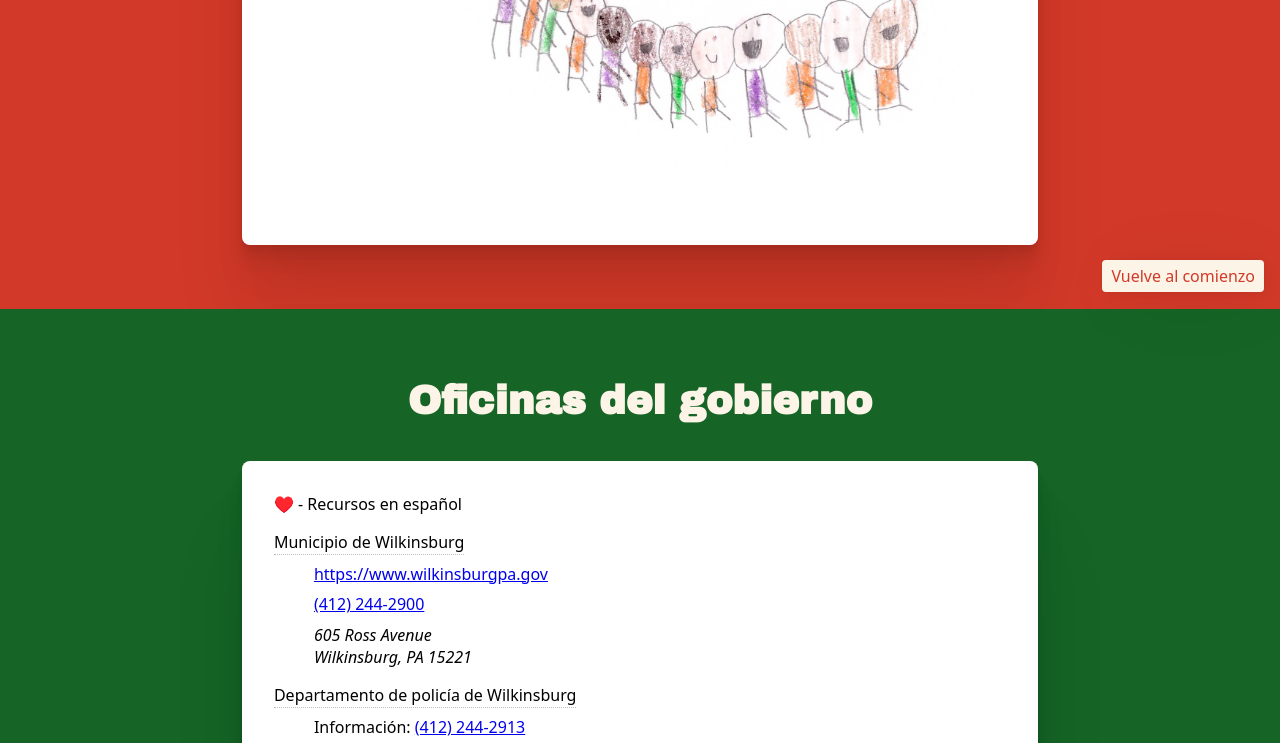
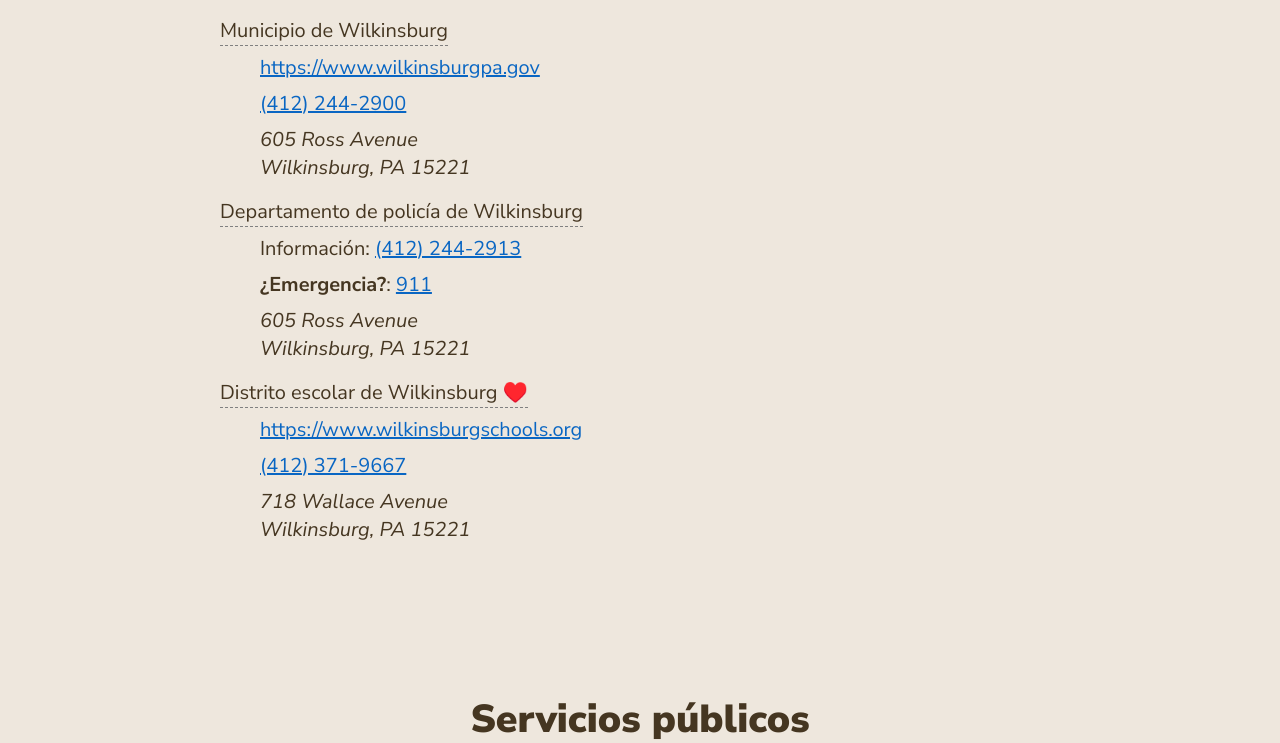
Before and after one commit to SeanMcP/es-wilkinsburg, a plain HTML site: page index.html in a window 1280 px wide. Shown: the part 492-1235 px from the top of the page. Drawn offline with Linux system fonts and the light colour scheme.

Commit message:
simplify everything

```diff
--- a/index.html
+++ b/index.html
@@ -4,27 +4,24 @@
 <head>
     <meta charset="UTF-8">
     <meta name="viewport" content="width=device-width, initial-scale=1.0">
-    <title>Bienvenido a Wilkinsburg</title>
+    <title>¡Hola Wilkinsburg!</title>
+    <meta name="description" content="¡Hola Wilkinsburg! es un sitio web con información para hispanicos sobre el municipio Wilkinsburg en Pittsburgh, Pennsylvania.">
     <link rel="preconnect" href="https://fonts.googleapis.com">
     <link rel="preconnect" href="https://fonts.gstatic.com" crossorigin>
-    <link href="https://fonts.googleapis.com/css2?family=Archivo+Black&display=swap" rel="stylesheet">
+    <link href="https://fonts.googleapis.com/css2?family=Geologica:wght@100..900&family=Nunito+Sans:ital,opsz,wght@0,6..12,200..1000;1,6..12,200..1000&display=swap" rel="stylesheet">
     <link rel="stylesheet" href="styles.css">
 </head>
 
 <body id="comienzo">
-    <header>
-        <a href="/">¡Hola Wilkinsburg!</a>
-    </header>
     <main>
-        <section class="rojo">
+        <section>
             <h1>¡Bienvenido a Wilkinsburg!</h1>
-            <div class="texto">
-                <img src="hola.jpg" alt="" style="width:100%;">
-            </div>
+            <p>Wilkinsburg es un municipio en Pittsburgh, Pennsylvania con vecinos amigables, vivienda asequible y muchase iglesias.</p>
+            <p>Este sitio web fue hecho por por vecinos en Wilkinsburg.</p>
         </section>
-        <section id="#gobierno" class="verde">
+        <section id="#gobierno">
             <h2>Oficinas del gobierno</h2>
-            <div class="texto">
+            <div>
                 <p>♥️ - Recursos en español</p>
                 <dl>
                     <dt><e-ingles en="Borough of Wilkinsburg">Municipio de Wilkinsburg</e-ingles></dt>
@@ -46,9 +43,9 @@
                             Wilkinsburg, PA 15221
                         </address>
                     </dd>
-                    <dt><e-ingles en="Wilkinsburg School District">Distrito escolar de Wilkinsburg</e-ingles></dt>
+                    <dt><e-ingles en="Wilkinsburg School District">Distrito escolar de Wilkinsburg ♥️</e-ingles></dt>
                     <dd>
-                        <a href="https://www.wilkinsburgschools.org/">https://www.wilkinsburgschools.org ♥️</a>
+                        <a href="https://www.wilkinsburgschools.org/">https://www.wilkinsburgschools.org</a>
                         <a href="tel:1+412-371-9667">(412) 371-9667</a>
                         <address>
                             718 Wallace Avenue<br />
@@ -58,9 +55,9 @@
                 </dl>
             </div>
         </section>
-        <section id="#servicios" class="oro">
+        <section id="#servicios">
             <h2>Servicios públicos</h2>
-            <div class="texto">
+            <div>
                 <p>♥️ - Recursos en español</p>
                 <dl>
                     <dt>Agua: <e-ingles en="Wilkinsburg-Penn Joint Water Authority">Autoridad Conjunta del Agua de
@@ -91,46 +88,15 @@
             </div>
         </section>
     </main>
-    <a href="#comienzo">Vuelve al comienzo</a>
     <script>
         customElements.define('e-ingles', class extends HTMLElement {
-            constructor() {
-                super();
-                this.attachShadow({
-                    mode: 'open'
-                });
-                this.template = document.createElement('template');
-            }
-
             connectedCallback() {
-                this.template.innerHTML = `
-                    <style>
-                        details {
-                            display: inline-block;
-                            position: relative;
-                        }
-
-                        summary {
-                            border-bottom: 1px dotted hsla(0, 0%, 0%, 0.25);
-                            cursor: help;
-                            list-style-type: none;
-                        }
-
-                        details[open] div {
-                            background: var(--tomate);
-                            color: white;
-                            left: 0;
-                            padding: 0.25ch 0.5ch;
-                            position: absolute;
-                            top: 100%;
-                        }
-                    </style>
-                    <details>
-                        <summary><slot></slot></summary>
+                this.innerHTML = `
+                    <details e-ingles>
+                        <summary>${this.textContent}</summary>
                         <div lang="en">${this.getAttribute("en")}</div>
                     </details>
                 `;
-                this.shadowRoot.appendChild(this.template.content.cloneNode(true));
             }
         })
     </script>
--- a/styles.css
+++ b/styles.css
@@ -1,96 +1,70 @@
 :root {
-    --tomate: hsl(6, 68%, 49%);
-    --crema: hsl(36, 82%, 95%);
-    --verde: hsl(132, 64%, 24%);
-    --oro: hsl(48, 96%, 52%);
-    --cafe: hsl(36, 90%, 15%);
-
-    --sans: system-ui, -apple-system, BlinkMacSystemFont, 'Segoe UI', Roboto, Oxygen, Ubuntu, Cantarell, 'Open Sans', 'Helvetica Neue', sans-serif;
-    --titulo: "Archivo Black", var(--sans);
+    --sans: "Nunito Sans", system-ui, -apple-system, BlinkMacSystemFont, 'Segoe UI', Roboto, Oxygen, Ubuntu, Cantarell, 'Open Sans', 'Helvetica Neue', sans-serif;
 }
 
-html {
-    font-family: var(--sans);
-    line-height: 1.4;
+/* @link https://utopia.fyi/type/calculator?c=320,18,1.2,1240,20,1.25,4,2,&s=0.75|0.5|0.25,1.5|2|3|4|6,s-l&g=s,l,xl,12 */
+:root {
+    --step--2: clamp(0.7813rem, 0.7747rem + 0.0326vw, 0.8rem);
+    --step--1: clamp(0.9375rem, 0.9158rem + 0.1087vw, 1rem);
+    --step-0: clamp(1.125rem, 1.0815rem + 0.2174vw, 1.25rem);
+    --step-1: clamp(1.35rem, 1.2761rem + 0.3696vw, 1.5625rem);
+    --step-2: clamp(1.62rem, 1.5041rem + 0.5793vw, 1.9531rem);
+    --step-3: clamp(1.944rem, 1.771rem + 0.8651vw, 2.4414rem);
+    --step-4: clamp(2.3328rem, 2.0827rem + 1.2504vw, 3.0518rem);
 }
 
 body {
+    background-color: hsl(35, 35%, 90%);
+    color: hsl(35, 35%, 20%);
+    font-family: var(--sans);
+    font-size: var(--step-0);
+    line-height: 1.4;
     margin: 0;
+}
+
+a {
+    color: hsl(210, 91%, 40%);
 }
 
 h1,
 h2,
 h3,
 h4 {
-    font-family: var(--titulo);
+    font-weight: 900;
+    line-height: 1.1;
     margin-block-start: 1em;
-    margin-block-end: 2rem;
+    margin-block-end: 1rem;
 }
 
 h1 {
-    font-size: 3rem;
+    font-size: var(--step-4);
 }
 
 h2 {
-    font-size: 2.5rem;
+    font-size: var(--step-3);
 }
 
-header {
+h3 {
+    font-size: var(--step-2);
+}
+
+h4 {
+    font-size: var(--step-1);
+}
+
+main>* {
+    margin-inline: auto;
+    max-width: 70ch;
     padding: 1rem;
 }
 
-section {
-    background-color: var(--background-color);
-    padding-block: 4rem;
+main>*+* {
+    margin-block-start: 4rem;
 }
 
-section>*:first-child {
-    color: var(--color);
-    margin-block-start: 0;
+main>section :is(h1, h2) {
     text-align: center;
 }
-
-section.rojo {
-    --background-color: var(--tomate);
-    --color: var(--crema);
-}
-
-section.verde {
-    --background-color: var(--verde);
-    --color: var(--crema);
-}
-
-section.oro {
-    --background-color: var(--oro);
-}
-
-/* Texto */
-
-.texto {
-    background-color: white;
-    border-radius: 0.5rem;
-    box-shadow:
-        0px 2.1px 2.2px rgba(0, 0, 0, 0.02),
-        0px 5px 5.3px rgba(0, 0, 0, 0.028),
-        0px 9.4px 10px rgba(0, 0, 0, 0.035),
-        0px 16.8px 17.9px rgba(0, 0, 0, 0.042),
-        0px 31.3px 33.4px rgba(0, 0, 0, 0.05),
-        0px 75px 80px rgba(0, 0, 0, 0.07);
-    ;
-    margin-inline: auto;
-    max-width: 80ch;
-    padding: 2rem;
-}
-
-.texto>*:first-child {
-    margin-block-start: 0;
-}
-
-.texto>*:last-child {
-    margin-block-end: 0;
-}
-
-/* /Texto */
 
 dd>* {
     display: block;
@@ -102,26 +76,28 @@ dl dd+dt {
     margin-block-start: 1rem;
 }
 
-a[href="#comienzo"] {
-    background-color: var(--crema);
-    border: 1px solid transparent;
-    border-radius: 0.25rem;
-    box-shadow: 0.2px 0.2px 2.2px rgba(0, 0, 0, 0.017),
-        0.5px 0.5px 5.3px rgba(0, 0, 0, 0.024),
-        1px 1px 10px rgba(0, 0, 0, 0.03),
-        1.8px 1.8px 17.9px rgba(0, 0, 0, 0.036),
-        3.3px 3.3px 33.4px rgba(0, 0, 0, 0.043),
-        8px 8px 80px rgba(0, 0, 0, 0.06);
-    ;
-    box-sizing: border-box;
-    color: var(--tomate);
-    padding: 0.25rem 0.5rem;
-    position: fixed;
-    bottom: 1rem;
-    right: 1rem;
-    text-decoration: none;
+/* Web components */
+
+e-ingles details {
+    --background: hsl(0, 0%, 50%);
+    --border-thickness: 1px;
+    display: inline-block;
+    position: relative;
 }
 
-a[href="#comienzo"]:is(:focus, :hover) {
-    border: 1px solid var(--tomate)
+e-ingles summary {
+    list-style-type: none;
+    border-block-end: var(--border-thickness) dashed var(--background);
 }
+
+e-ingles details[open] div {
+    background-color: var(--background);
+    color: white;
+    font-size: smaller;
+    left: 0;
+    padding: 0.25ch;
+    position: absolute;
+    right: 0;
+    text-align: center;
+    top: calc(100% - var(--border-thickness));
+}
```
